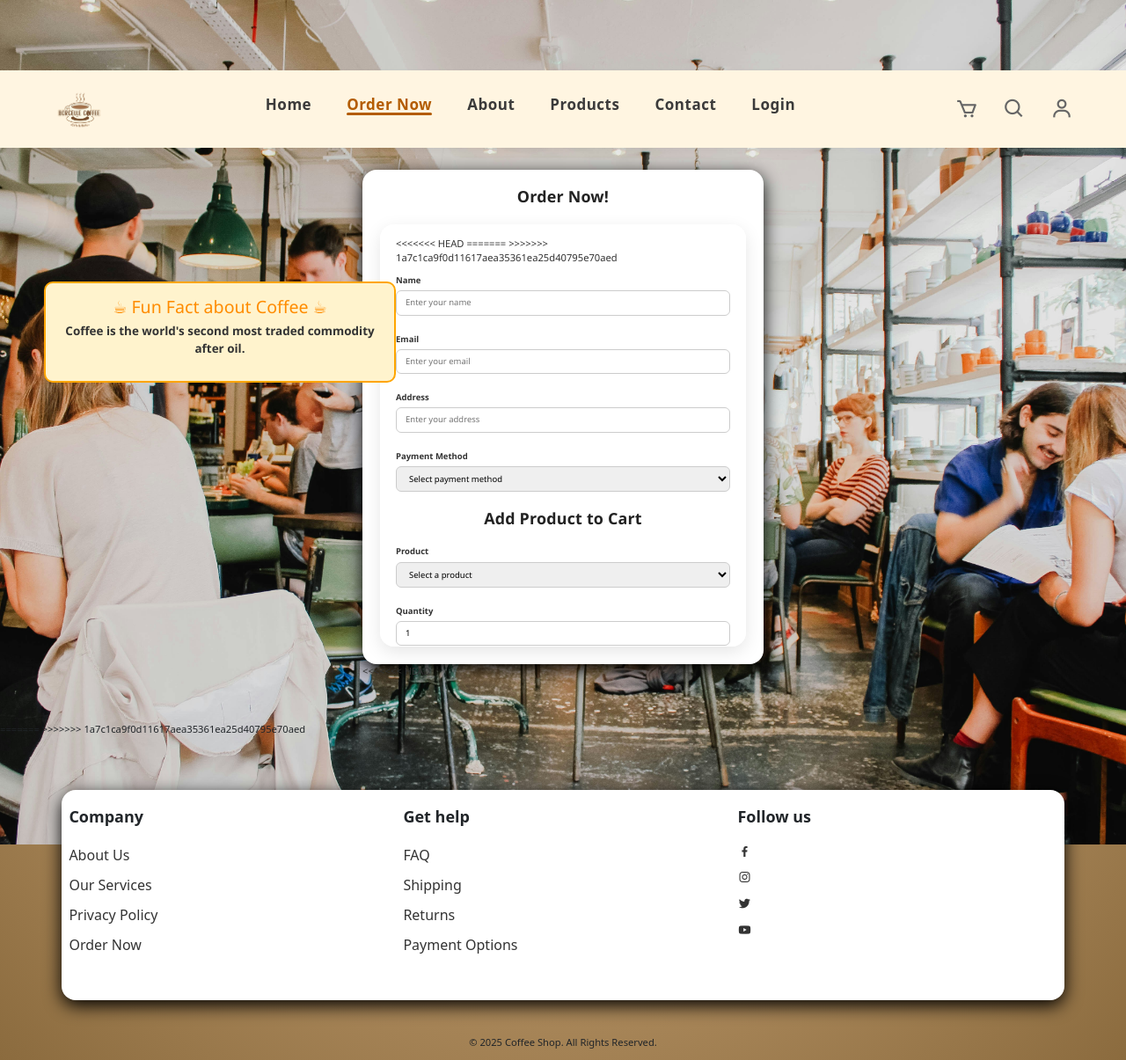
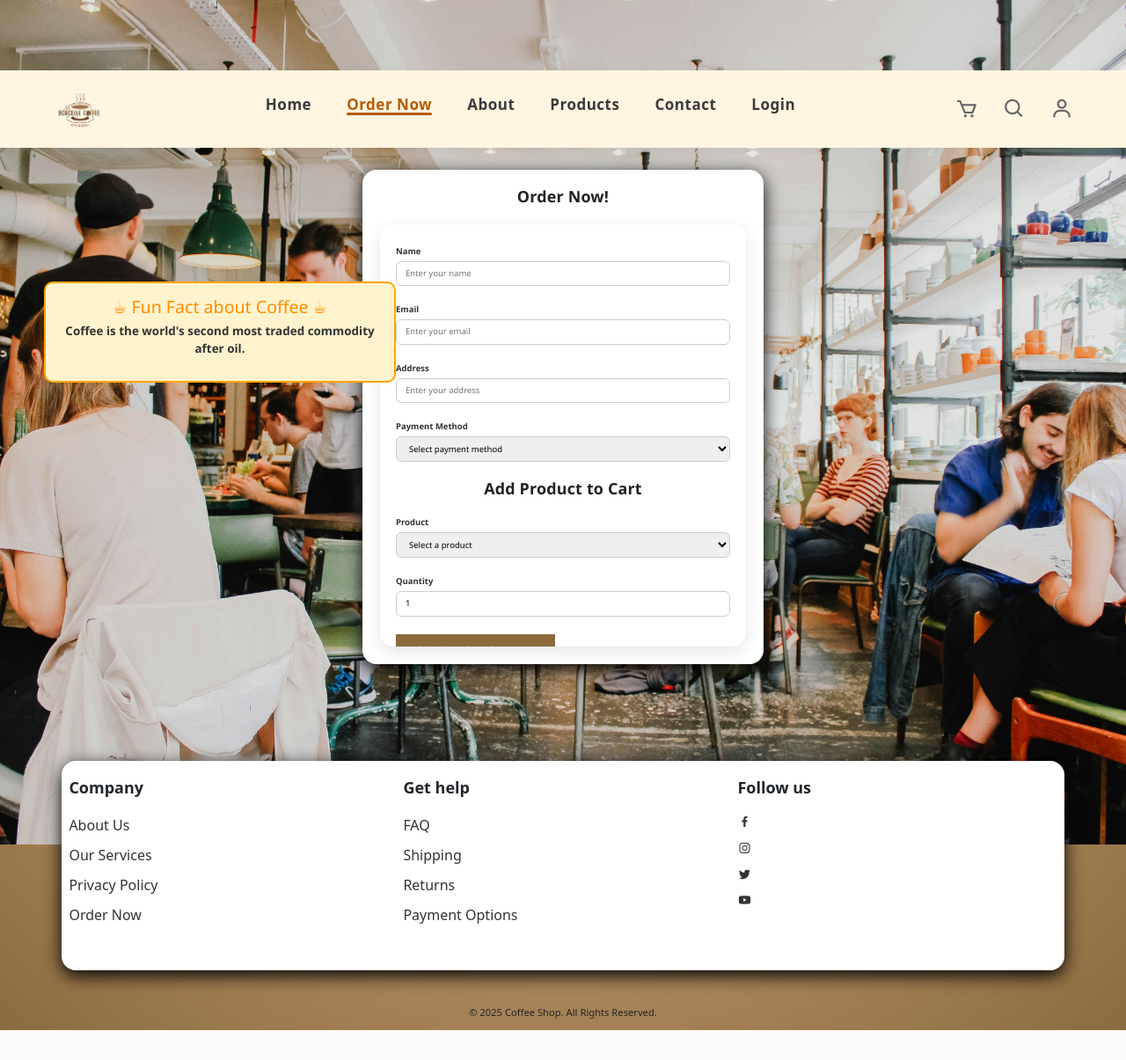
Before and after one commit to dalmanabehrami/CoffeeWebsite, a PHP site: page /UEB25_CoffeeWebsite_/order.php in a window 1280 px wide. Shown: the whole page at 88% size. After the commit the page ends 1171 px from the top, so only its background shows below. Run offline with PHP 8.4, Linux system fonts and the light colour scheme; data that the repository does not hold is empty.

Commit message:
Fix merge conflict in order.php

```diff
--- a/includes/order_content.php
+++ b/includes/order_content.php
@@ -11,12 +11,9 @@
         <h1>Order Now!</h1>
 
         <form id="order-form">
-<<<<<<< HEAD
             <!-- Hidden field to send cart JSON -->
             <input type="hidden" name="cart" id="cart-json">
 
-=======
->>>>>>> 1a7c1ca9f0d11617aea35361ea25d40795e70aed
             <div id="message-box" style="margin: 10px auto; max-width: 480px;"></div>
 
             <div class="form-group">
@@ -111,8 +108,4 @@
             </div>
         </form>
     </div>
-<<<<<<< HEAD
 </section>
-=======
-</section>
->>>>>>> 1a7c1ca9f0d11617aea35361ea25d40795e70aed
```
